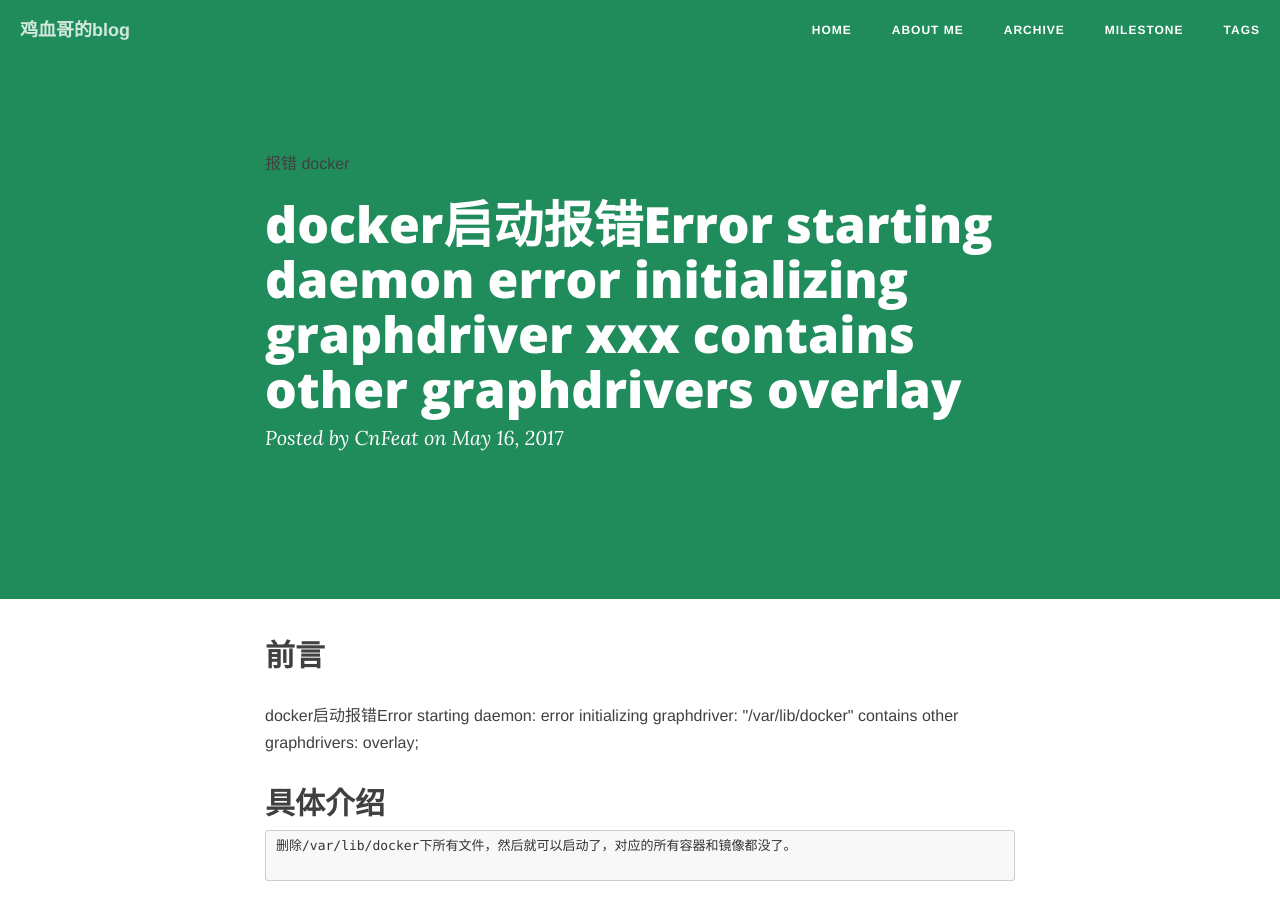
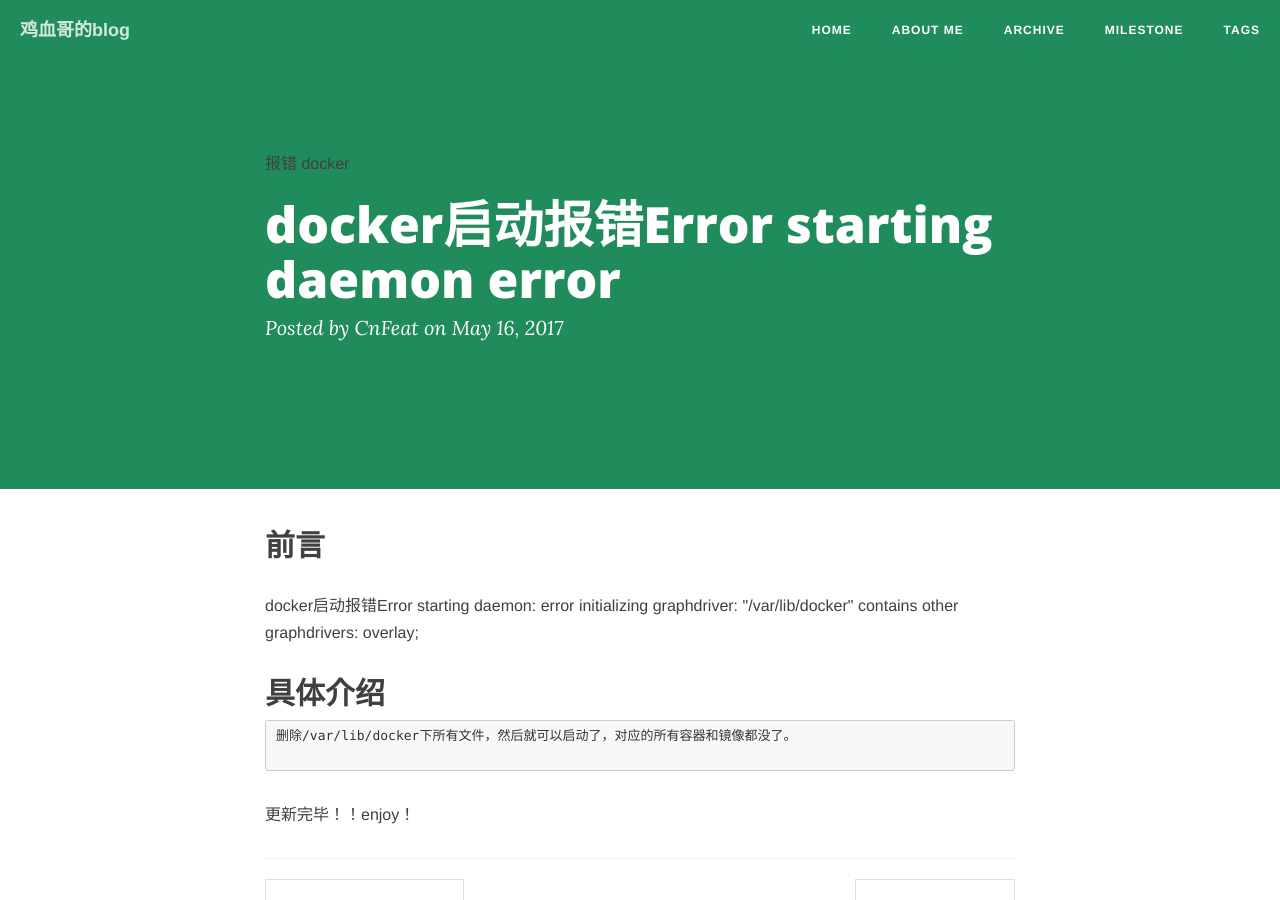
Before and after one commit to jixuege/jixuege.github.io, a Jekyll site: the page built from _posts/2017-05-16-docker容器启动报错信息处理.md, in a window 1280 px wide and 900 px high. Built offline with Jekyll 4.4.1, drawn with Linux system fonts in a browser that asks for light colours; nearby versions of some CDN libraries; comment, search, counter and statistics services are not loaded.

Commit message:
gengxin
gengxin

```diff
--- a/_posts/2017-05-16-docker容器启动报错信息处理.md
+++ b/_posts/2017-05-16-docker容器启动报错信息处理.md
@@ -1,6 +1,6 @@
 ---
 layout: post
-title: docker启动报错Error starting daemon error initializing graphdriver xxx contains other graphdrivers overlay
+title: docker启动报错Error starting daemon error
 date: 2017-05-16
 categories: blog
 tags: [报错,docker]
```
